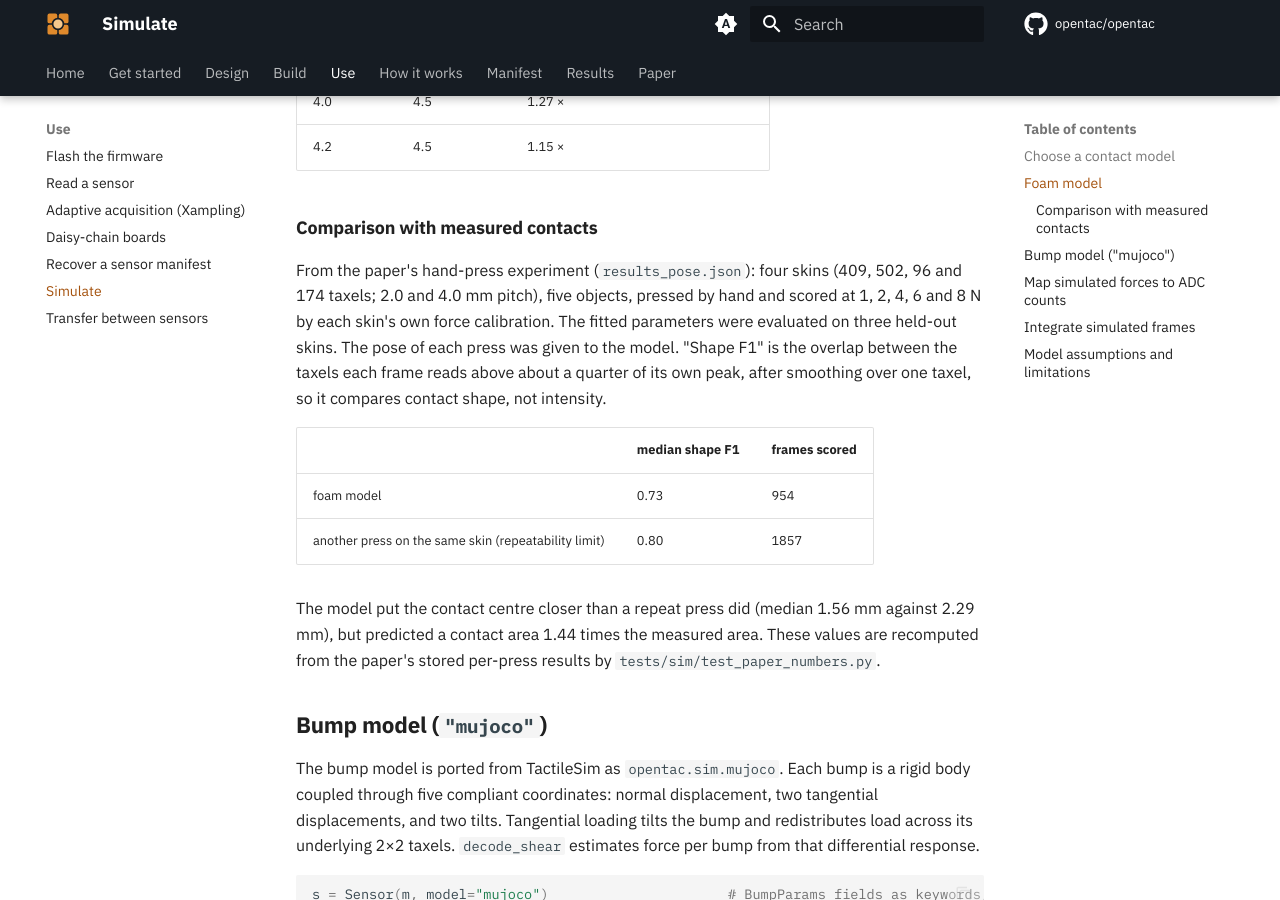
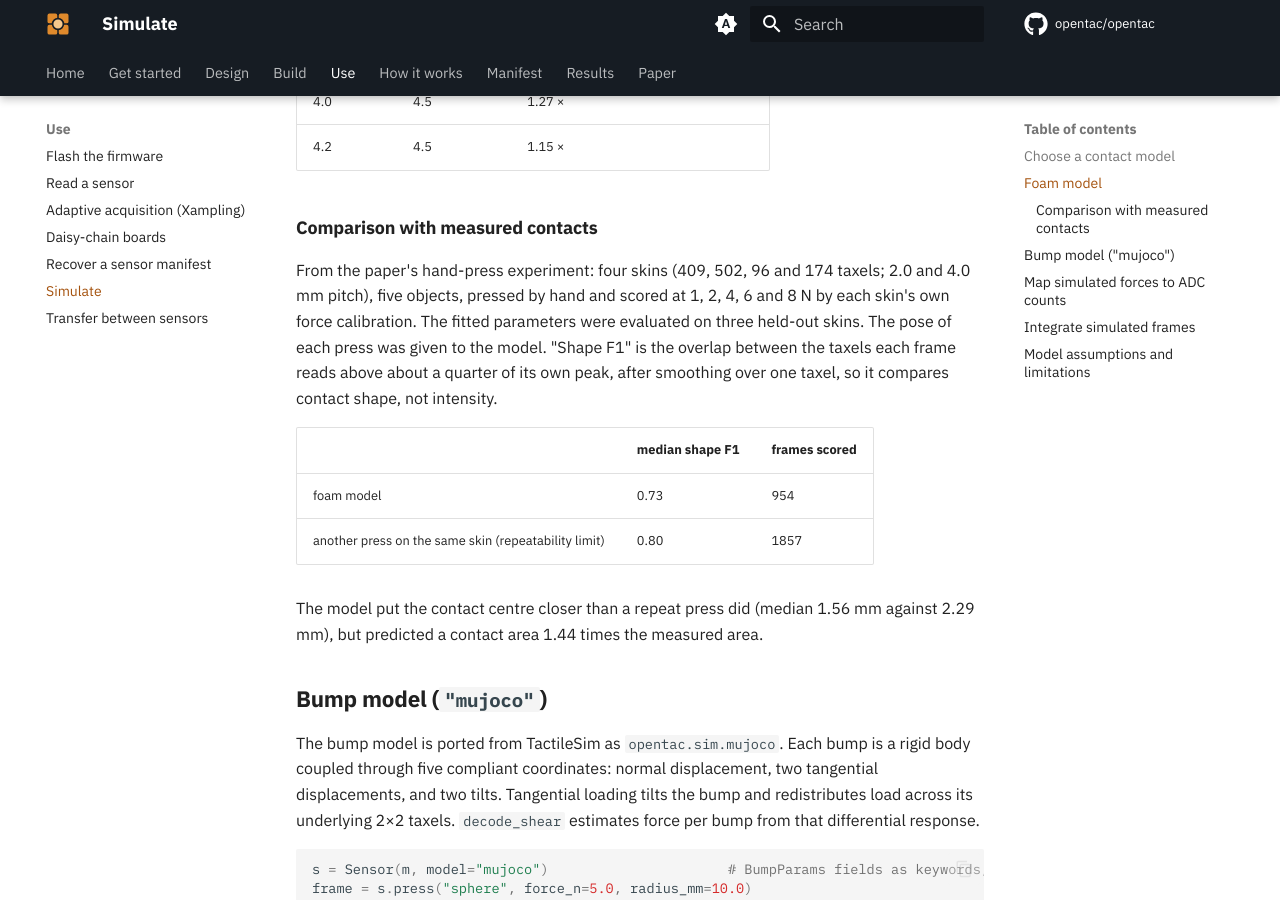
Before and after one commit to opentac/opentac.github.io, an MkDocs documentation site: the page built from docs/sim.md, in a window 1280 px wide and 900 px high, scrolled down 2707 px. Built offline with MkDocs 1.6.1 and Material for MkDocs 9.7.7, drawn with Linux system fonts in a browser that asks for light colours; comment, search, counter and statistics services are not loaded.

Commit message:
Simulate and Transfer: results described without the unpublished results file

```diff
--- a/docs/sim.md
+++ b/docs/sim.md
@@ -79,7 +79,7 @@ spreading past the outline) is not read, so a frame can sum to less than
 
 ### Comparison with measured contacts { #how-well-it-matches-real-presses }
 
-From the paper's hand-press experiment (`results_pose.json`): four skins
+From the paper's hand-press experiment: four skins
 (409, 502, 96 and 174 taxels; 2.0 and 4.0 mm pitch), five objects, pressed by
 hand and scored at 1, 2, 4, 6 and 8 N by each skin's own force calibration.
 The fitted parameters were evaluated on three held-out skins. The pose of each press
@@ -94,8 +94,6 @@ taxel, so it compares contact shape, not intensity.
 
 The model put the contact centre closer than a repeat press did (median
 1.56 mm against 2.29 mm), but predicted a contact area 1.44 times the measured area.
-These values are recomputed from the paper's stored per-press results by
-`tests/sim/test_paper_numbers.py`.
 
 ## Bump model (`"mujoco"`)
 
```
Also changed, not shown: docs/transfer.md (+0 -3 lines).
